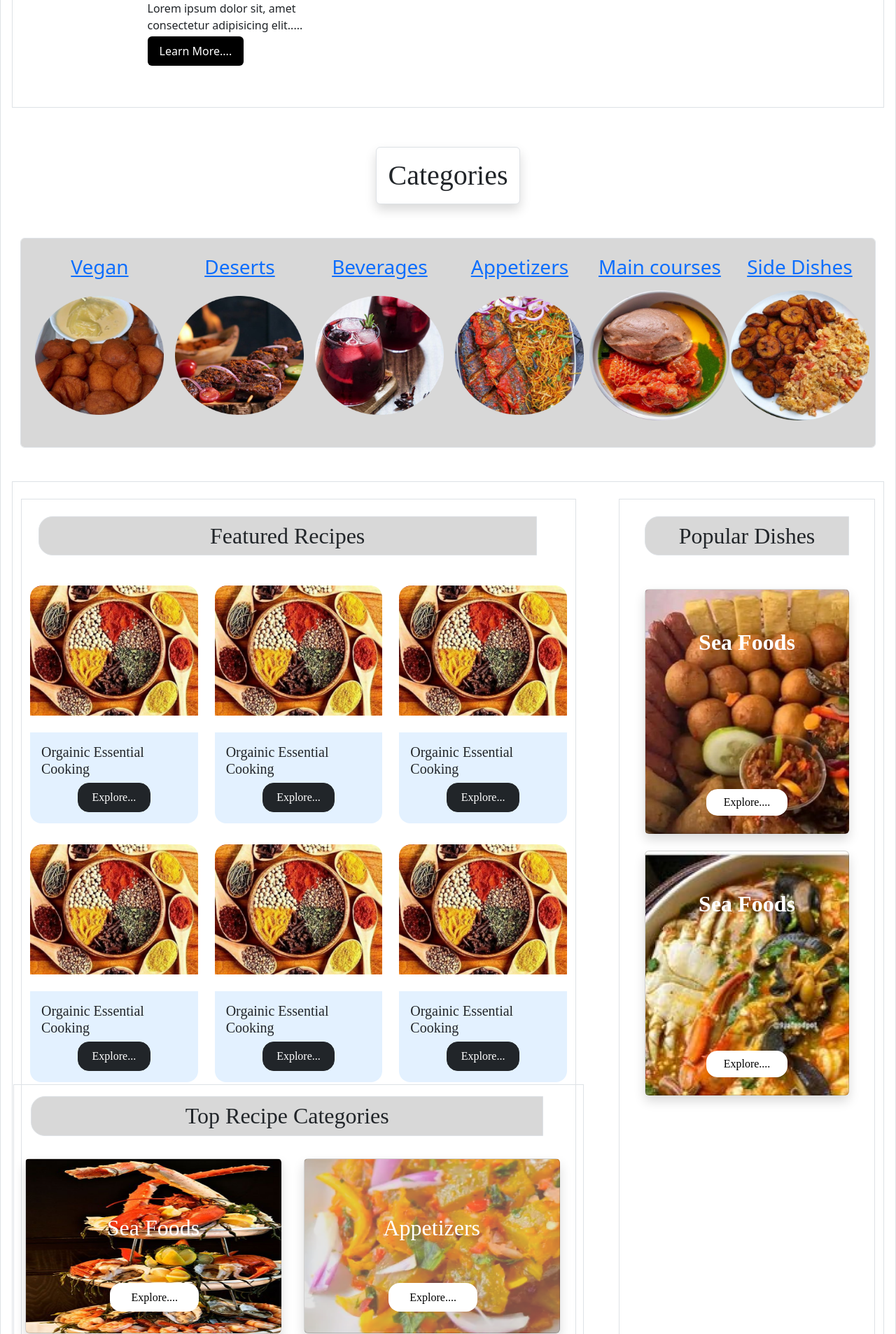
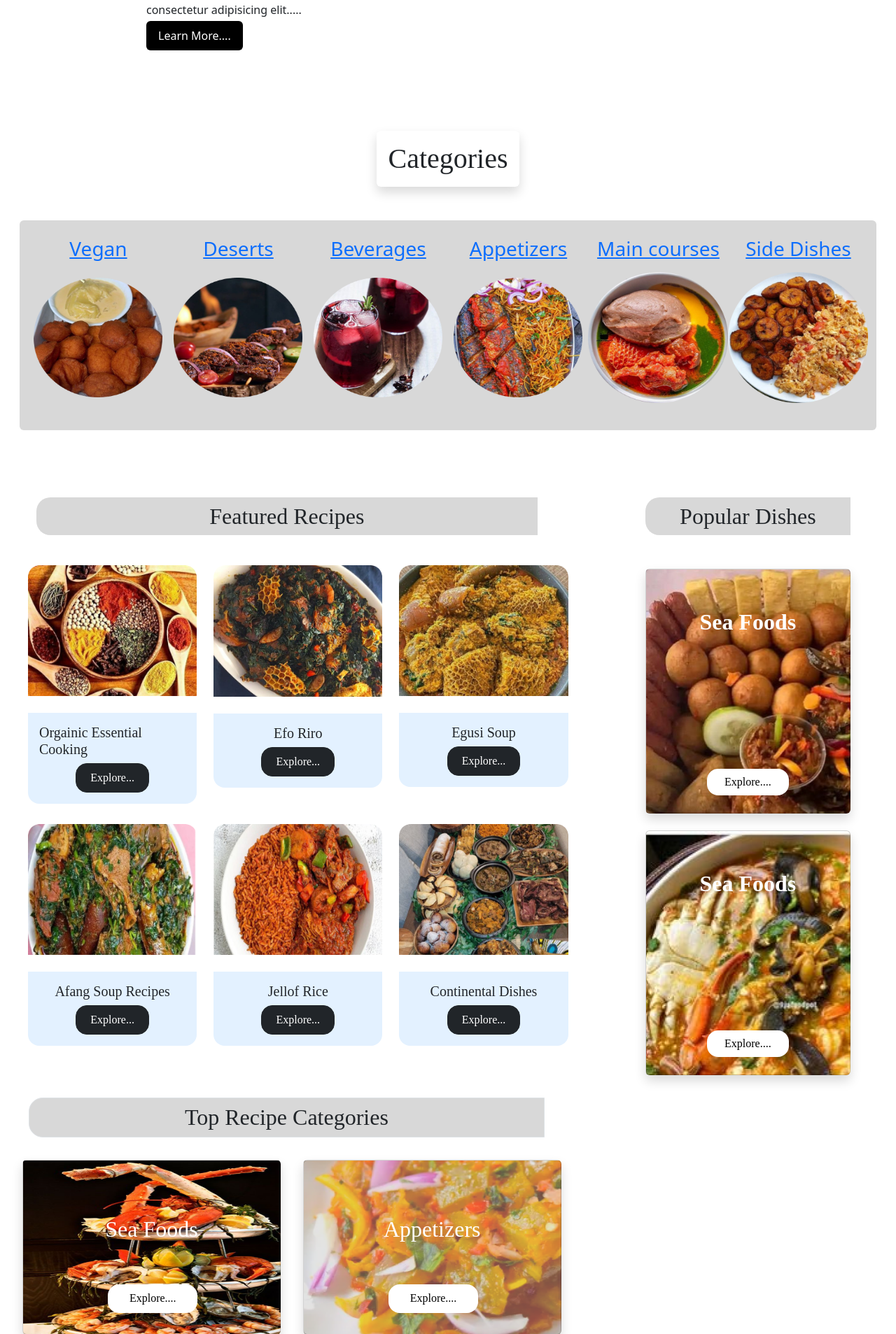
Before and after one commit to brightKams/CMM007, a PHP site: page /index.html in a window 1280 px wide. Shown: the part 1843-3750 px from the top of the page at 70% size. Run offline with PHP 8.4, Linux system fonts and the light colour scheme.

Commit message:
upddate commit for Taste9ja FoodBlog Home Page

```diff
--- a/foodBlogApp/assets/styles/styles.css
+++ b/foodBlogApp/assets/styles/styles.css
@@ -41,6 +41,12 @@ ul.navbar-nav .nav-link.active {
 ul.navbar-nav .nav-link {
   color: #000;
   font-weight: normal;
+  transition: all 0.3s ease-in-out;
+}
+ul.navbar-nav .nav-link:hover {
+  transform: scale(1.1);
+  text-decoration: underline;
+
 }
 .user-access-wrapper {
   width: 30%;
@@ -185,14 +191,19 @@ section.getInspired-wrapper {
 .featuredRecipe-card {
   height: 300px;
   margin: 35px auto;
-  transition: all 1s ease-in-out;
+  transition: all 0.9s ease-in-out;
 }
 .featuredRecipe-card:hover {
-  transform: scale(1.1);
-  cursor: pointer;
+    transform: scale(1.1);
+    cursor: pointer;
+    z-index: 10001;
 }
 .recipe-card-body {
-  background-color: #e3f1ff;
+    background-color: #e3f1ff;
+    display: flex;
+    justify-content: center;
+    align-items: center;
+    flex-direction: column;
 }
 
 .top-recipe-card,
--- a/foodBlogApp/index.html
+++ b/foodBlogApp/index.html
@@ -19,14 +19,10 @@
 </head>
 
 <body>
+    <!-- BEGINNING OF NAVIGATION -->
 
-    <header class="header-wrapper sticky-top container-fluid d-flex p-3">
-
-        <!-- <nav class="nav-bar"></nav>
-        <div class="logo-wrapper border">
-        </div> -->
-
-        <nav class="navbar navbar-expand-lg container-fluid  justify-content-between bg-body-white border">
+    <header class="header-wrapper sticky-top container-fluid d-flex p-2">
+        <nav class="navbar navbar-expand-lg container-fluid  justify-content-between bg-body-white shadow">
             <div class="container-fluid nav-navigations">
                 <a class="navbar-brand" href="#">
                     <p class="logo d-flex align-items-center justify-content-center m-auto p-2 text-center">Taste 9ja
@@ -63,17 +59,14 @@
 
         </nav>
 
-
-
-
     </header>
 
     <!-- END OF NAVIGATION -->
 
-    <main class="main-wrapper  contaner-fluid p-3 border">
+    <main class="main-wrapper  contaner-fluid p-3 ">
 
         <!-- BEFGINNING OF THE HERO SECTION -->
-        <section class="hero hero-wrapper container-fluid border d-flex justify-content-between py-5 border">
+        <section class="hero hero-wrapper container-fluid  d-flex justify-content-between py-5 ">
             <div class="hero-desc-wrapper">
 
                 <div class="logo-wrapper w-50 px-0 text-start">
@@ -118,9 +111,9 @@
         <!-- START OF THE GET INSPIRED SECTION WRAPPER -->
 
 
-        <section class="getInspired-wrapper py-4 my-2 container-fluid border">
+        <section class="getInspired-wrapper py-4 my-2 container-fluid ">
 
-            <h1 class="getInspired-heading  section-heading p-3 rounded bg-white border shadow">Get Inspired</h1>
+            <h1 class="getInspired-heading  section-heading p-3 rounded bg-white  shadow">Get Inspired</h1>
 
             <div class="getInspired-card-container-wrapper container w-75 m-auto my-3 d-flex justify-content-between">
                 <div class="getInspired-card card pb-3">
@@ -178,9 +171,9 @@
         <!-- BEGNNING OF CATEGORIES SECTION -->
 
         <section class="categories-wrapper contaier-fluid py-5">
-            <h1 class="categories-heading  section-heading p-3 rounded bg-white border shadow">Categories</h1>
+            <h1 class="categories-heading  section-heading p-3 rounded bg-white  shadow">Categories</h1>
 
-            <div class="categories-container container-fluid mt-5 py-3 d-flex rounded border">
+            <div class="categories-container container-fluid mt-5 py-3 d-flex rounded ">
 
                 <div class="category-item-container">
 
@@ -286,19 +279,19 @@
         <!-- BEGINNING OF FEATURED SECTION -->
 
 
-        <section class="featureRecipe-wrapper container-fluid d-flex justify-content-between py-4 border">
-            <div class="featured-recipes-container-wrapper border py-3">
+        <section class="featureRecipe-wrapper container-fluid d-flex justify-content-between py-4 ">
+            <div class="featured-recipes-container-wrapper  py-3">
 
 
                 <!-- FEATURED/GROUP RECIPES -->
                 <div class="featured-recipes-container py-2 m-auto flex-row row">
-                    <h2 class="featuredRecipe-heading  section-heading p-2 text-center border">Featured Recipes</h2>
+                    <h2 class="featuredRecipe-heading  section-heading p-2 text-center ">Featured Recipes</h2>
 
                     <!-- ROW ONE FOR FEATURED/GROUP RECIPES -->
 
                     <div class="featuredRecipe-card card border-0 col-sm-6 col-md-4 col-12 mx-auto">
                         <img src="./assets/images/organicEssential-img.png" class="card-img-top rounded-top-4"
-                            alt="...">
+                            alt="Organic Essentials Featured image">
                         <div class="card-body recipe-card-body rounded-bottom-4  mt-4">
                             <h5 class="card-title recipeName">Orgainic Essential Cooking</h5>
 
@@ -309,10 +302,9 @@
                     </div>
 
                     <div class="featuredRecipe-card card border-0 col-sm-6 col-md-4 col-12 mx-auto">
-                        <img src="./assets/images/organicEssential-img.png" class="card-img-top rounded-top-4"
-                            alt="...">
+                        <img src="./assets/images/efo-img.png" class="card-img-top rounded-top-4" alt="Efo Riro image">
                         <div class="card-body recipe-card-body rounded-bottom-4  mt-4">
-                            <h5 class="card-title recipeName">Orgainic Essential Cooking</h5>
+                            <h5 class="card-title recipeName">Efo Riro</h5>
 
                             <a href="#"
                                 class="explore-btn btn btn-dark p-2 px-3 rounded-4 d-flex slign-items-center justify-content-center m-auto w-50"
@@ -321,10 +313,10 @@
                     </div>
 
                     <div class="featuredRecipe-card card border-0 col-sm-6 col-md-4 col-12 mx-auto">
-                        <img src="./assets/images/organicEssential-img.png" class="card-img-top rounded-top-4"
-                            alt="...">
+                        <img src="./assets/images/egusiSoup-img.png" class="card-img-top rounded-top-4"
+                            alt="Featured Egusi Soup Image">
                         <div class="card-body recipe-card-body rounded-bottom-4  mt-4">
-                            <h5 class="card-title recipeName">Orgainic Essential Cooking</h5>
+                            <h5 class="card-title recipeName">Egusi Soup</h5>
 
                             <a href="#"
                                 class="explore-btn btn btn-dark p-2 px-3 rounded-4 d-flex slign-items-center justify-content-center m-auto w-50"
@@ -338,10 +330,10 @@
                     <!-- BEGINNING OF ROW TWO FOR FEATURED/GROUP RECIPES -->
 
                     <div class="featuredRecipe-card card border-0 col-sm-6 col-md-4 col-12 mx-auto">
-                        <img src="./assets/images/organicEssential-img.png" class="card-img-top rounded-top-4"
-                            alt="...">
+                        <img src="./assets/images/afang-img.png" class="card-img-top rounded-top-4"
+                            alt="Featured Afang Soup Image">
                         <div class="card-body recipe-card-body rounded-bottom-4  mt-4">
-                            <h5 class="card-title recipeName">Orgainic Essential Cooking</h5>
+                            <h5 class="card-title recipeName">Afang Soup Recipes</h5>
 
                             <a href="#"
                                 class="explore-btn btn btn-dark p-2 px-3 rounded-4 d-flex slign-items-center justify-content-center m-auto w-50"
@@ -350,10 +342,10 @@
                     </div>
 
                     <div class="featuredRecipe-card card border-0 col-sm-6 col-md-4 col-12 mx-auto">
-                        <img src="./assets/images/organicEssential-img.png" class="card-img-top rounded-top-4"
-                            alt="...">
+                        <img src="./assets/images/jellofRice-img.png" class="card-img-top rounded-top-4"
+                            alt="Featured jellof Rice Image">
                         <div class="card-body recipe-card-body rounded-bottom-4  mt-4">
-                            <h5 class="card-title recipeName">Orgainic Essential Cooking</h5>
+                            <h5 class="card-title recipeName">Jellof Rice</h5>
 
                             <a href="#"
                                 class="explore-btn btn btn-dark p-2 px-3 rounded-4 d-flex slign-items-center justify-content-center m-auto w-50"
@@ -362,10 +354,10 @@
                     </div>
 
                     <div class="featuredRecipe-card card border-0 col-sm-6 col-md-4 col-12 mx-auto">
-                        <img src="./assets/images/organicEssential-img.png" class="card-img-top rounded-top-4"
-                            alt="...">
+                        <img src="./assets/images/continentalDishes-img.png" class="card-img-top rounded-top-4"
+                            alt="Featured Continental Dishes Image">
                         <div class="card-body recipe-card-body rounded-bottom-4  mt-4">
-                            <h5 class="card-title recipeName">Orgainic Essential Cooking</h5>
+                            <h5 class="card-title recipeName">Continental Dishes</h5>
 
                             <a href="#"
                                 class="explore-btn btn btn-dark p-2 px-3 rounded-4 d-flex slign-items-center justify-content-center m-auto w-50"
@@ -377,7 +369,7 @@
                 <!-- END OF ROW 2 FOR FEATURED/GROUP RECIPES -->
 
 
-                <div class="top-recipe-categories-wrapper row border py-3">
+                <div class="top-recipe-categories-wrapper row py-5">
                     <h2 class="featuredRecipe-heading  section-heading p-2 text-center border">Top Recipe Categories
                     </h2>
 
@@ -421,10 +413,9 @@
 
             <!-- END OF FEATURED SECTION -->
 
-
             <!-- BEGINNING OF POPULAR DISHES SECTION -->
-            <aside class="popularDishes-container-wrapper position-relative border py-4">
-                <h2 class="popularDish-heading  section-heading p-2 text-center border"> Popular Dishes
+            <aside class="popularDishes-container-wrapper position-relative  py-4">
+                <h2 class="popularDish-heading  section-heading p-2 text-center "> Popular Dishes
                 </h2>
 
                 <!-- BEGINNING OF POPULAR DISHES WRAPPER -->
@@ -489,25 +480,23 @@
             </aside>
             <!-- END OF POPULAR DISHES SECTION -->
 
-
-
-
         </section>
 
     </main>
 
 
-    <footer class="footer-wrapper container-fluid  p-2 border border-5">
+    <footer class="footer-wrapper container-fluid  p-2  ">
 
-        <nav class="navbar navbar-expand-lg container-fluid  justify-content-between bg-body-white border">
-            <div class="container-fluid nav-navigations row justify-content-between pe-0  border border-5">
+        <nav class="navbar navbar-expand-lg container-fluid  justify-content-between bg-body-white ">
+            <div class="container-fluid nav-navigations row justify-content-between pe-0  ">
 
-                <div class=" border d-flex col-8 align-items-center" id="navbarNav">
-                    <a class="navbar-brand border" href="#">
-                        <p class="logo d-flex align-items-center justify-content-center m-auto p-2 text-center">Taste 9ja
+                <div class="  d-flex col-8 align-items-center" id="navbarNav">
+                    <a class="navbar-brand " href="#">
+                        <p class="logo d-flex align-items-center justify-content-center m-auto p-2 text-center">Taste
+                            9ja
                         </p>
                     </a>
-                    <ul class="navbar-nav border">
+                    <ul class="navbar-nav ">
                         <li class="nav-item px-2 mx-2">
                             <a class="nav-link active" aria-current="page" href="#">Home</a>
                         </li>
@@ -523,7 +512,7 @@
 
 
                 <div
-                    class="user-access-wrapper col-2 flex-column flex-md-row container d-flex justify-content-end border pe-0">
+                    class="user-access-wrapper col-2 flex-column flex-md-row container d-flex justify-content-end pe-0">
                     <button class="btn user-btn bg-dark rounded-5 m-2 p-3 text-white">
                         Sign up</button>
                     <button class="btn user-btn bg-dark rounded-5 m-2 p-3 text-white"> Login</button>
```
